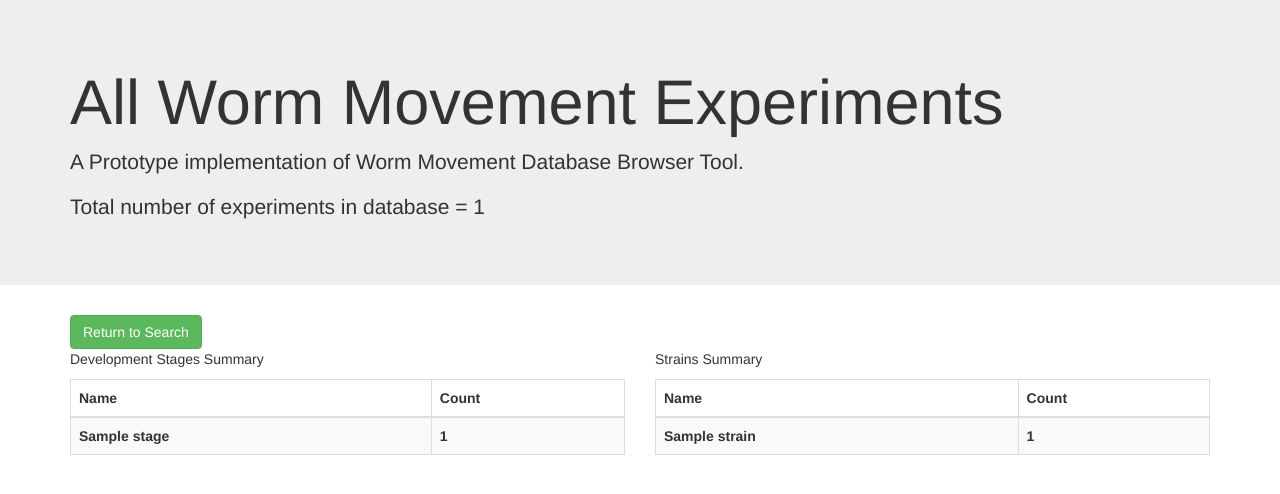
After one commit to openworm/movement_cloud, a Django app: page /webworm/summary in a window 1280 px wide. The commit adds this page. Shown: the top 494 px of the page. Run offline with Django 3.2, Linux system fonts and the light colour scheme; tables that the repository leaves empty hold one stand-in row (values such as "Sample post"); lists and menus that the app fills with data are empty; some libraries are stand-ins or nearby versions.

Commit message:
Added a basic prototype for displaying database summaries. The prototype current displays the summaries for the global database, and has limited capabilities. It will also only display 2 fields.

```diff
--- a/webworm/templates/webworm/index.html
+++ b/webworm/templates/webworm/index.html
@@ -2,6 +2,9 @@
 
 {% block content %}
 {% include "common/search.html" %}
+<div class="container">
+  <a href="{% url "summary" %}" class="btn btn-success" role="button">View Database Summary</a>
+</div>
 <div class="container">
 <h2>To get started please use the search filter, or click on the "Show
 All Experiments" Button to display all records. Please note that the
--- /dev/null
+++ b/webworm/templates/webworm/summary.html
@@ -0,0 +1,50 @@
+{% extends "common/header.html" %}
+
+{% block content %}
+<div class="container">
+  <a href="{% url "index" %}" class="btn btn-success" role="button">Return to Search</a>
+</div>
+<div class="container">
+  <div class="row">
+    <div class="col-sm-6">
+      <p>Development Stages Summary</p>
+      <table class="table table-striped table-bordered table-responsive">
+	<thead>
+	  <tr>
+	    <th>Name</th>
+	    <th>Count</th>
+	  </tr>
+	</thead>
+	<tbody>
+	  {% for name, count in dev_stage_counts %}
+	  <tr>
+	    <th>{{ name }}</th>
+	    <th>{{ count }}</th>
+	  </tr>
+	  {% endfor %}
+      </tbody>
+      </table>
+    </div>
+
+    <div class="col-sm-6">
+      <p>Strains Summary</p>
+      <table class="table table-striped table-bordered table-responsive">
+	<thead>
+	  <tr>
+	    <th>Name</th>
+	    <th>Count</th>
+	  </tr>
+	</thead>
+	<tbody>
+	  {% for name, count in strain_counts %}
+	  <tr>
+	    <th>{{ name }}</th>
+	    <th>{{ count }}</th>
+	  </tr>
+	  {% endfor %}
+	</tbody>
+      </table>
+    </div>
+  </div>
+</div>
+{% endblock %}
--- a/webworm/templates/webworm/tables.html
+++ b/webworm/templates/webworm/tables.html
@@ -2,6 +2,9 @@
 
 {% block content %}
 {% include "common/search.html" %}
+<div class="container">
+  <a href="{% url "summary" %}" class="btn btn-success" role="button">View Database Summary</a>
+</div>
 <div class="container">
 <h2>Experiments</h2>
 <p>Total number of experiments selected = {{ experiment_count }} </p>
--- a/webworm/urls.py
+++ b/webworm/urls.py
@@ -5,4 +5,5 @@ from . import views
 urlpatterns = [
     url(r'^$', views.index, name='index'),
     url(r'^tables$', views.tables, name='tables'),
+    url(r'^summary$', views.summary, name='summary'),
 ]
--- a/webworm/views.py
+++ b/webworm/views.py
@@ -13,6 +13,28 @@ def index(request):
     db_experiment_count = Experiments.objects.all().count();
     context = {'db_experiment_count': db_experiment_count, 'form':form }
     return render(request, 'webworm/index.html', context);
+
+def summary(request):
+    experiments_list = Experiments.objects.all();
+    db_experiment_count = experiments_list.count();
+#    arena_list = Arenas.objects.order_by('name').distinct('name');
+#    arena_count = arena_list.count();
+    strain_list = Strains.objects.order_by('name').values_list('name', flat=True).distinct();
+    strain_counts = {};
+    for element in strain_list:
+        strain_counts[element] = experiments_list.filter(strain__name__exact=element).count();
+    strain_counts = sorted(strain_counts.items());
+
+    dev_stage_list = DevelopmentalStages.objects.order_by('name').values_list('name', flat=True).distinct();
+    dev_stage_counts = {};
+    for element in dev_stage_list:
+        dev_stage_counts[element] = experiments_list.filter(developmental_stage__name__exact=element).count();
+    dev_stage_counts = sorted(dev_stage_counts.items());
+
+    context = {'db_experiment_count': db_experiment_count,
+               'dev_stage_counts': dev_stage_counts,
+               'strain_counts': strain_counts}
+    return render(request, 'webworm/summary.html', context);
 
 def tables(request):
     form = SearchForm();
@@ -68,7 +90,7 @@ def tables(request):
             stage = request.GET['stage'];
             if stage:
                 search_string = search_string + ' Stage:' + stage;
-                experiments_list = experiments_list.filter(development_stage__name__icontains=stage);
+                experiments_list = experiments_list.filter(developmental_stage__name__icontains=stage);
         if 'ventral' in request.GET:
             ventral = request.GET['ventral'];
             if ventral:
```
